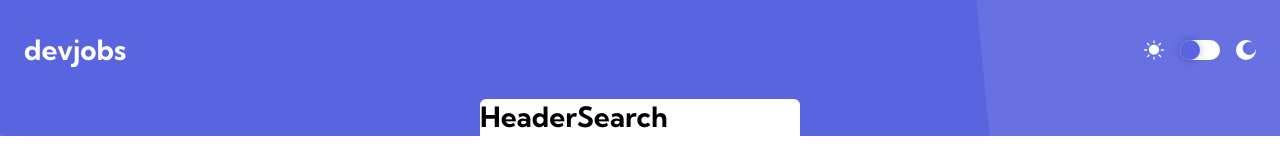
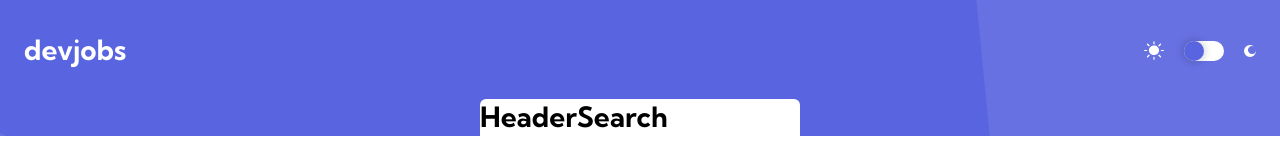
Before and after one commit to Schwarzbaer2/vue-git-jobs, a Vue app: page / in a window 1280 px wide. Shown: the top 160 px of the page. Built offline with nearby package versions, Linux system fonts and the light colour scheme.

Commit message:
Refactoring HeaderToggle component

```diff
--- a/src/components/HeaderToggle.vue
+++ b/src/components/HeaderToggle.vue
@@ -1,8 +1,8 @@
 <template>
   <div class="header__toggle">
-    <img class="header__symbol" src="../assets/desktop/icon-sun.svg" alt="" />
+    <img src="../assets/desktop/icon-sun.svg" alt="" />
     <BaseToggle />
-    <img class="header__symbol" src="../assets/desktop/icon-moon.svg" alt="" />
+    <img src="../assets/desktop/icon-moon.svg" alt="" />
   </div>
 </template>
 
@@ -22,11 +22,7 @@ export default {
     width: 7rem;
     display: flex;
     justify-content: space-between;
-  }
-
-  &__symbol {
-    max-height: 1.25rem;
-    max-width: 1.25rem;
+    align-items: center;
   }
 }
 </style>
```
